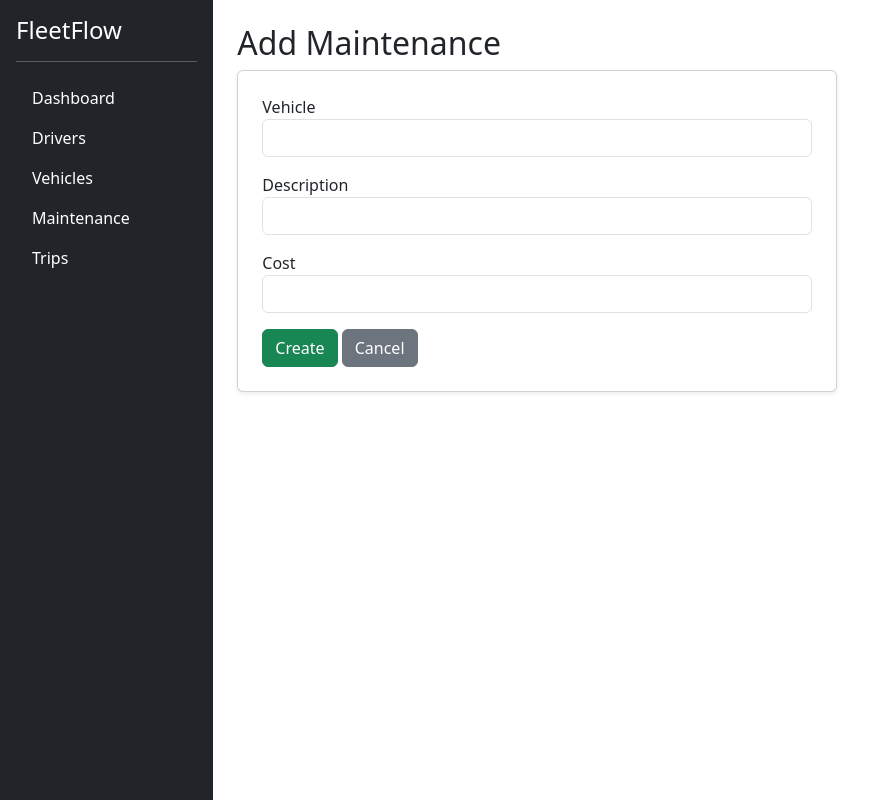
After one commit to itspavant/FleetFlow, a Flask app: page /maintenance/create in a window 1280 px wide. The commit adds this page. Shown: the whole page, without its empty margins (0-882 px from the left). Run offline with Flask 3, Linux system fonts and the light colour scheme; a user stored in the database is signed in; tables that the repository leaves empty hold one stand-in row (values such as "Sample post"); lists and menus that the app fills with data are empty.

Commit message:
maintenance module implemented

```diff
--- a/app/__init__.py
+++ b/app/__init__.py
@@ -22,12 +22,15 @@ def create_app():
     from app.routes.vehicles import vehicles_bp
     from app.routes.drivers import drivers_bp
     from app.routes.trips import trips_bp
+    from app.routes.maintenance import maintenance_bp
+
 
     app.register_blueprint(auth_bp)
     app.register_blueprint(dashboard_bp)
     app.register_blueprint(vehicles_bp)
     app.register_blueprint(drivers_bp)
     app.register_blueprint(trips_bp)
+    app.register_blueprint(maintenance_bp)
 
     # User loader
     from app.models.user import User
--- /dev/null
+++ b/app/routes/maintenance.py
@@ -0,0 +1,79 @@
+from flask import Blueprint, render_template, request, redirect, url_for, flash
+from flask_login import login_required
+from app.models.maintenance import MaintenanceLog
+from app.models.vehicle import Vehicle
+from app.models.enums import VehicleStatus, MaintenanceStatus
+from app.services.maintenance_service import MaintenanceService
+from app.services.exceptions import InvalidStateTransitionError
+from app.extensions import db
+
+maintenance_bp = Blueprint("maintenance", __name__, url_prefix="/maintenance")
+
+
+@maintenance_bp.route("/")
+@login_required
+def list_maintenance():
+    logs = MaintenanceLog.query.all()
+    return render_template("maintenance/list.html", logs=logs)
+
+
+@maintenance_bp.route("/create", methods=["GET", "POST"])
+@login_required
+def create_maintenance():
+    vehicles = Vehicle.query.filter(
+        Vehicle.status == VehicleStatus.AVAILABLE
+    ).all()
+
+    if request.method == "POST":
+        vehicle_id = int(request.form["vehicle_id"])
+        description = request.form["description"]
+        cost = float(request.form["cost"])
+        remarks = request.form.get("remarks")
+
+        try:
+            MaintenanceService.create_maintenance(
+                vehicle_id, description, cost, remarks
+            )
+            flash("Maintenance created. Vehicle moved to IN_SHOP.")
+        except InvalidStateTransitionError as e:
+            flash(str(e))
+
+        return redirect(url_for("maintenance.list_maintenance"))
+
+    return render_template(
+        "maintenance/create.html",
+        vehicles=vehicles
+    )
+
+
+@maintenance_bp.route("/complete/<int:maintenance_id>")
+@login_required
+def complete_maintenance(maintenance_id):
+    try:
+        MaintenanceService.complete_maintenance(maintenance_id)
+        flash("Maintenance completed. Vehicle available again.")
+    except Exception as e:
+        flash(str(e))
+
+    return redirect(url_for("maintenance.list_maintenance"))
+
+
+@maintenance_bp.route("/edit/<int:maintenance_id>", methods=["GET", "POST"])
+@login_required
+def edit_maintenance(maintenance_id):
+    log = MaintenanceLog.query.get_or_404(maintenance_id)
+
+    if log.status != MaintenanceStatus.OPEN:
+        flash("Only open maintenance can be edited.")
+        return redirect(url_for("maintenance.list_maintenance"))
+
+    if request.method == "POST":
+        log.description = request.form["description"]
+        log.cost = float(request.form["cost"])
+        log.remarks = request.form.get("remarks")
+
+        db.session.commit()
+        flash("Maintenance updated.")
+        return redirect(url_for("maintenance.list_maintenance"))
+
+    return render_template("maintenance/edit.html", log=log)
--- a/app/services/maintenance_service.py
+++ b/app/services/maintenance_service.py
@@ -11,7 +11,7 @@ from app.services.exceptions import InvalidStateTransitionError
 class MaintenanceService:
 
     @staticmethod
-    def create_maintenance(vehicle_id, description, cost):
+    def create_maintenance(vehicle_id, description, cost, remarks=None):
         vehicle = Vehicle.query.get(vehicle_id)
 
         if not vehicle:
@@ -27,6 +27,7 @@ class MaintenanceService:
             vehicle_id=vehicle_id,
             description=description,
             cost=cost,
+            remarks=remarks,
             status=MaintenanceStatus.OPEN
         )
 
--- a/app/templates/base.html
+++ b/app/templates/base.html
@@ -35,6 +35,12 @@
                 </li>
                 <li class="nav-item">
                     <a class="nav-link text-white"
+                    href="{{ url_for('maintenance.list_maintenance') }}">
+                        Maintenance
+                    </a>
+                </li>
+                <li class="nav-item">
+                    <a class="nav-link text-white"
                     href="{{ url_for('trips.list_trips') }}">
                         Trips
                     </a>
--- /dev/null
+++ b/app/templates/maintenance/create.html
@@ -0,0 +1,39 @@
+{% extends "base.html" %}
+
+{% block content %}
+<h2>Add Maintenance</h2>
+
+<div class="card p-4 shadow-sm" style="max-width:600px;">
+    <form method="POST">
+
+        <div class="mb-3">
+            <label>Vehicle</label>
+            <select class="form-control" name="vehicle_id" required>
+                {% for v in vehicles %}
+                    <option value="{{ v.id }}">
+                        {{ v.model }} ({{ v.license_plate }})
+                    </option>
+                {% endfor %}
+            </select>
+        </div>
+
+        <div class="mb-3">
+            <label>Description</label>
+            <input class="form-control" name="description" required>
+        </div>
+
+        <div class="mb-3">
+            <label>Cost</label>
+            <input type="number" step="0.01"
+                   class="form-control"
+                   name="cost"
+                   required>
+        </div>
+
+        <button class="btn btn-success">Create</button>
+        <a href="{{ url_for('maintenance.list_maintenance') }}"
+           class="btn btn-secondary">Cancel</a>
+
+    </form>
+</div>
+{% endblock %}
```
Also changed, not shown: app/models/maintenance.py (+2 -6 lines), app/templates/maintenance/edit.html (added, +36 -0 lines), app/templates/maintenance/list.html (added, +56 -0 lines), migrations/versions/7654d4421f7a_added_remarks_to_maintenance.py (added, +32 -0 lines).
